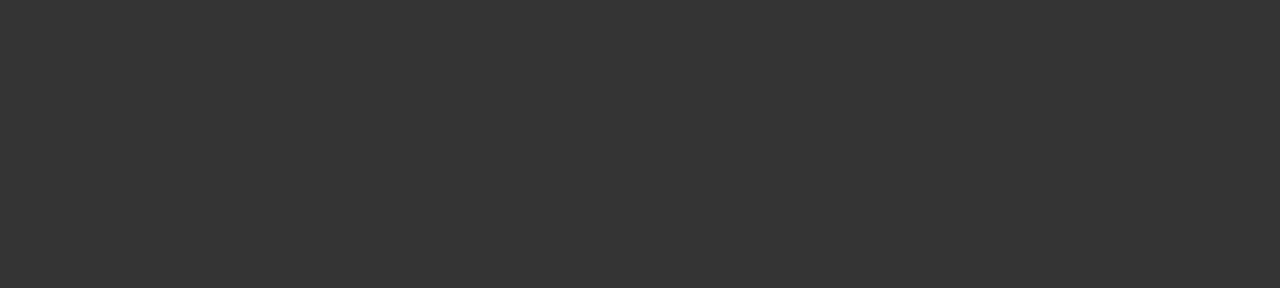
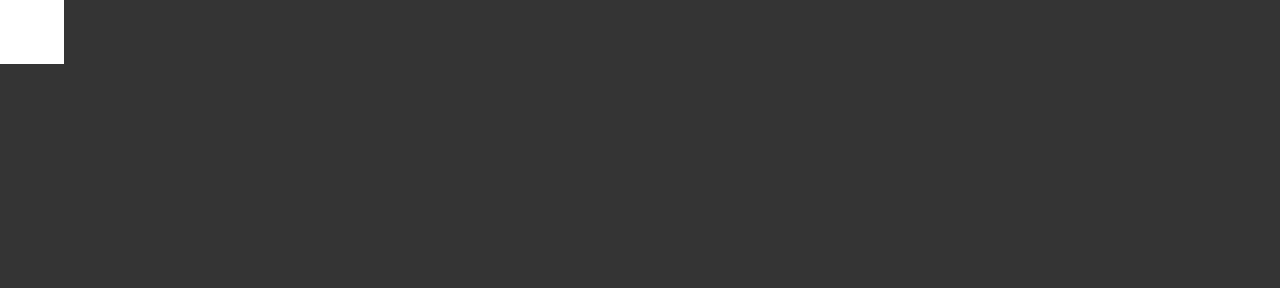
Before and after one commit to CJR85/image-loop-animation, a plain HTML site: page index.html in a window 1280 px wide. Shown: the top 288 px of the page. Drawn offline with Linux system fonts and the light colour scheme.

Commit message:
Style blocks class

```diff
--- a/style.css
+++ b/style.css
@@ -34,3 +34,11 @@ section h2 {
   overflow: hidden;
   display: flex;
 }
+
+.blocks {
+  position: relative;
+  display: block;
+  width: 5vw;
+  height: 5vw;
+  background: #fff;
+}
```
